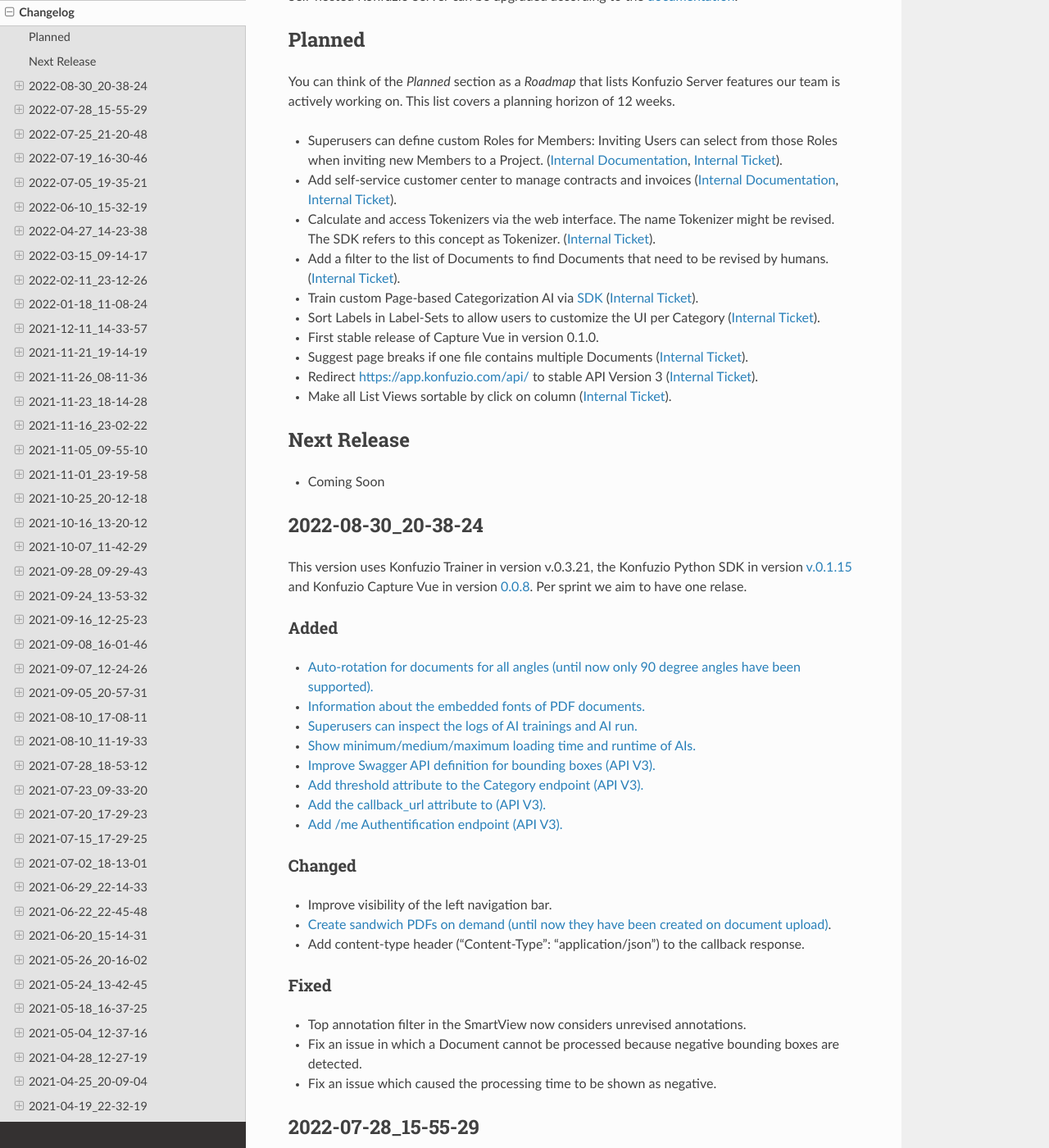
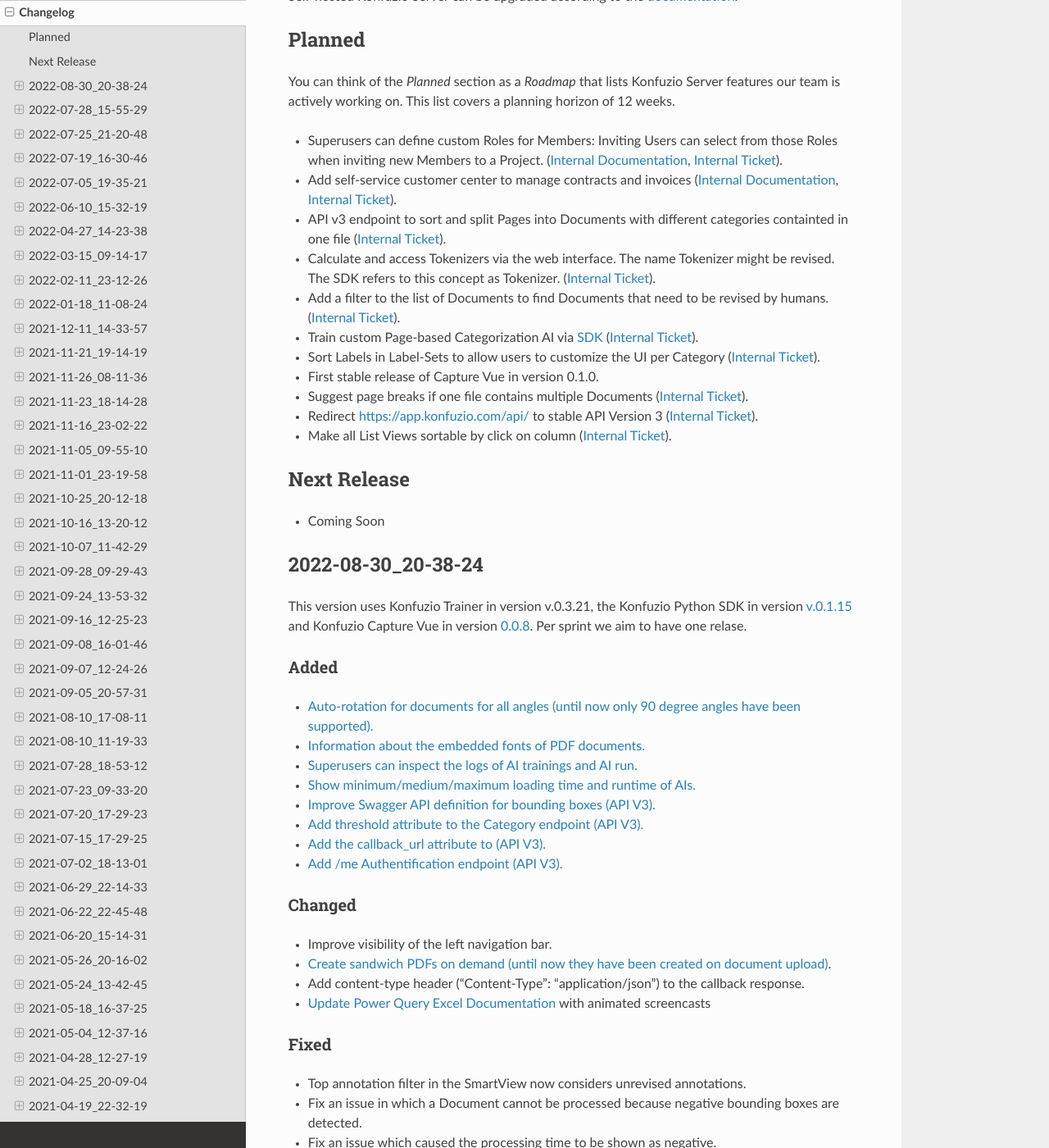
Before and after one commit to konfuzio-ai/konfuzio-sdk, a Sphinx documentation site: the page built from docs/web/changelog_app.md, in a window 1280 px wide and 1400 px high, scrolled down 320 px. Shown: the whole window at 82% size. Built offline with Sphinx 7.4.7 and the Read the Docs theme 2.0.0, drawn with Linux system fonts in a browser that asks for light colours.

Commit message:
update: planned section split & sort API endpoint

```diff
--- a/docs/web/changelog_app.md
+++ b/docs/web/changelog_app.md
@@ -17,6 +17,7 @@
 
 - Superusers can define custom Roles for Members: Inviting Users can select from those Roles when inviting new Members to a Project. ([Internal Documentation](https://gitlab.com/konfuzio/manual/-/merge_requests/21/diffs), [Internal Ticket](https://gitlab.com/konfuzio/objectives/-/issues/7364)).
 - Add self-service customer center to manage contracts and invoices ([Internal Documentation](https://gitlab.com/konfuzio/manual/-/merge_requests/23/diffs), [Internal Ticket](https://gitlab.com/konfuzio/objectives/-/issues/8235)).
+- API v3 endpoint to sort and split Pages into Documents with different categories containted in one file ([Internal Ticket](https://gitlab.com/konfuzio/objectives/-/issues/9452)).
 - Calculate and access Tokenizers via the web interface. The name Tokenizer might be revised. The SDK refers to this concept as Tokenizer. ([Internal Ticket](https://gitlab.com/konfuzio/objectives/-/issues/9271)).
 - Add a filter to the list of Documents to find Documents that need to be revised by humans. ([Internal Ticket](https://gitlab.com/konfuzio/objectives/-/issues/9242)).
 - Train custom Page-based Categorization AI via [SDK](https://github.com/konfuzio-ai/konfuzio-sdk/) ([Internal Ticket](https://gitlab.com/konfuzio/objectives/-/issues/9481)).
@@ -47,6 +48,7 @@
 - Improve visibility of the left navigation bar.
 - [Create sandwich PDFs on demand (until now they have been created on document upload)](https://dev.konfuzio.com/web/on_premises.html#environment-variables-for-konfuzio-server).
 - Add content-type header ("Content-Type": "application/json") to the callback response.
+- [Update Power Query Excel Documentation](https://help.konfuzio.com/integrations/excel/index.html) with animated screencasts
 
 ### Fixed
 - Top annotation filter in the SmartView now considers unrevised annotations.
```
